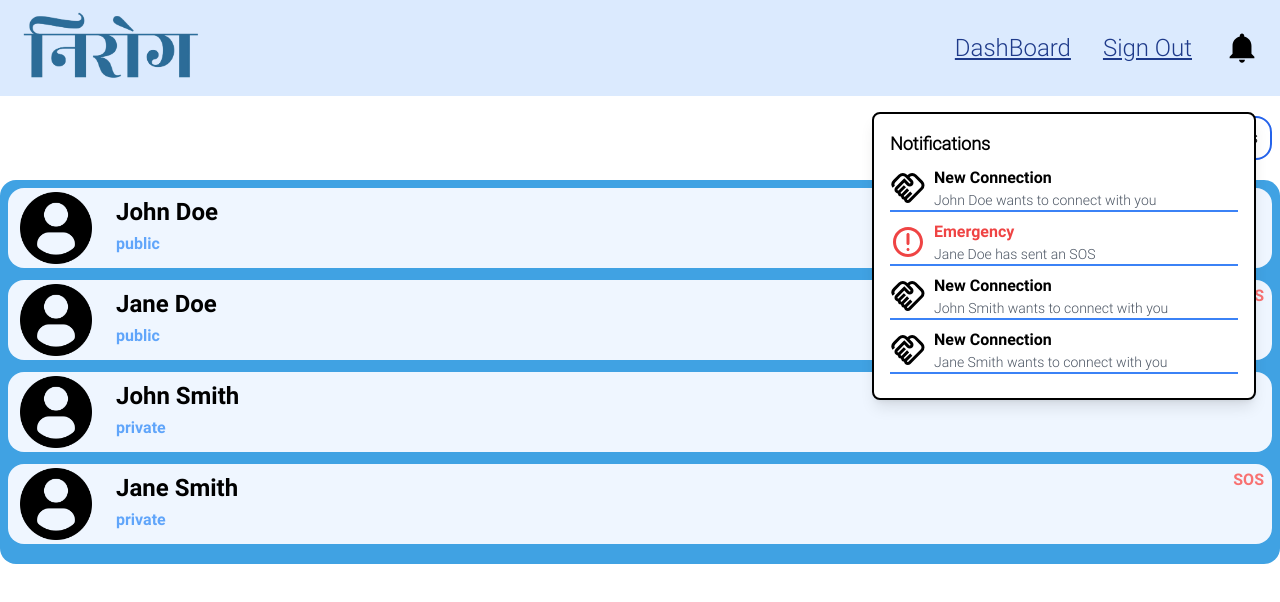
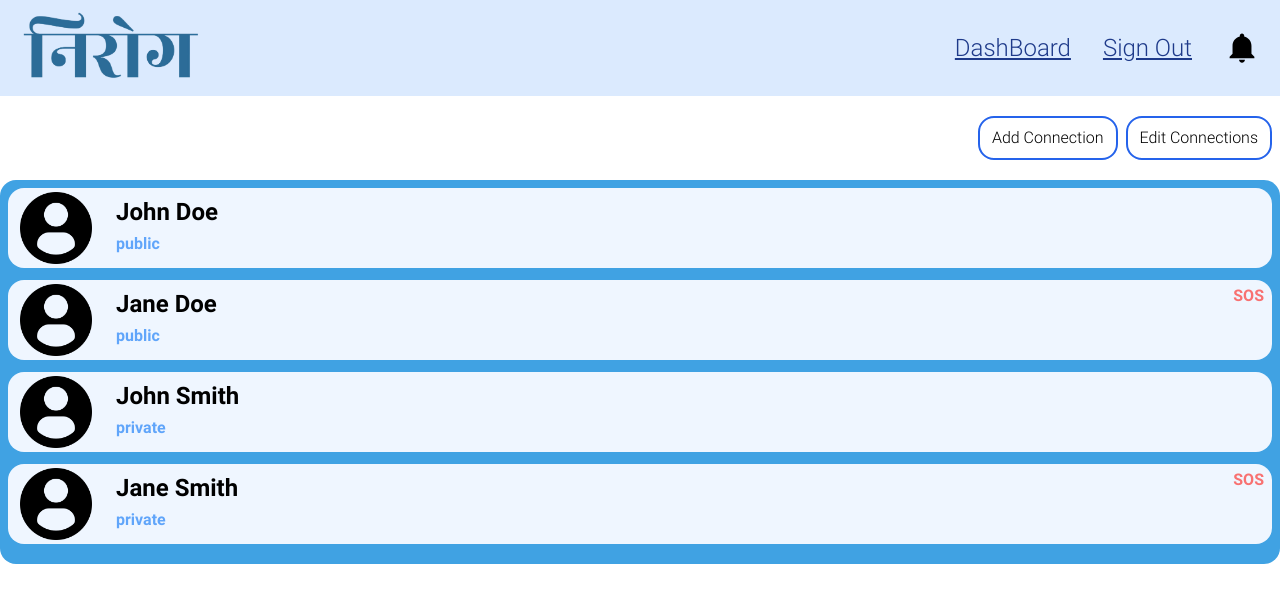
Before and after one commit to VKBRAWLER/nirog, a Next.js app: page /connections in a window 1280 px wide. Shown: the top 602 px of the page. Built offline with nearby package versions, Linux system fonts and the light colour scheme.

Commit message:
Update dashboard options default state and modify notification visibility in Header component

```diff
--- a/app/dashboard/page.jsx
+++ b/app/dashboard/page.jsx
@@ -8,7 +8,7 @@ import DelayedComponentPage from '@components/popup';
 
 const DashBoardPage = () => {
   const { userInfo, setUserInfo } = useContext(BaseContext);
-  const [options, setOptions] = useState(false); // true = timeline, false = dashboard
+  const [options, setOptions] = useState(true); // true = timeline, false = dashboard
   let api = useAxios();
   let getUserInfo = async () => {
     let response = await api.get("/user/");
@@ -53,9 +53,10 @@ const DashBoardPage = () => {
             <button onClick={()=> { setOptions(true); }} className={`px-2 py-1 rounded-xl text-2xl border-4 border-blue-400 w-[8.5rem] hover:text-white hover:bg-blue-400 ${options ? 'text-white bg-blue-400' : 'text-blue-400 bg-white' } `}>
               TimeLine
             </button>
+            {userInfo?.role &&
             <button onClick={()=> { setOptions(false); }} className={`px-2 py-1 rounded-xl text-2xl border-4 border-blue-400 w-[8.5rem] hover:text-white hover:bg-blue-400 ${!options ? 'text-white bg-blue-400' : 'text-blue-400 bg-white' } `}>
-              DashBoard
-            </button>
+            DashBoard
+          </button>}
           </div>
         </div>
       </section>
--- a/components/Header.jsx
+++ b/components/Header.jsx
@@ -9,7 +9,7 @@ import { useState } from "react";
 const Header = () => {
   const pathname = usePathname().toLowerCase();
   if (pathname.includes("auth")) return null;
-  const [notifications, setNotifications] = useState(true);
+  const [notifications, setNotifications] = useState(false);
   const notificationList = [
     {
       title: "New Connection",
```
